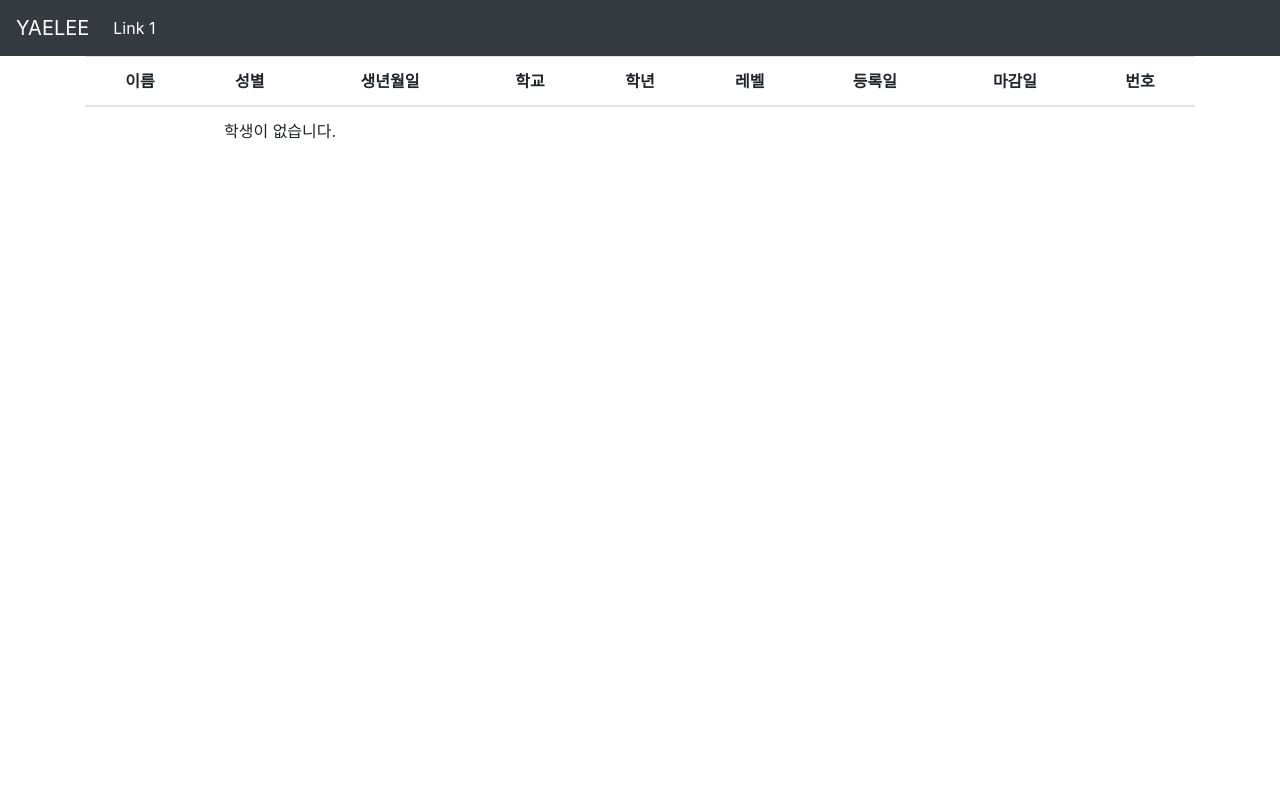
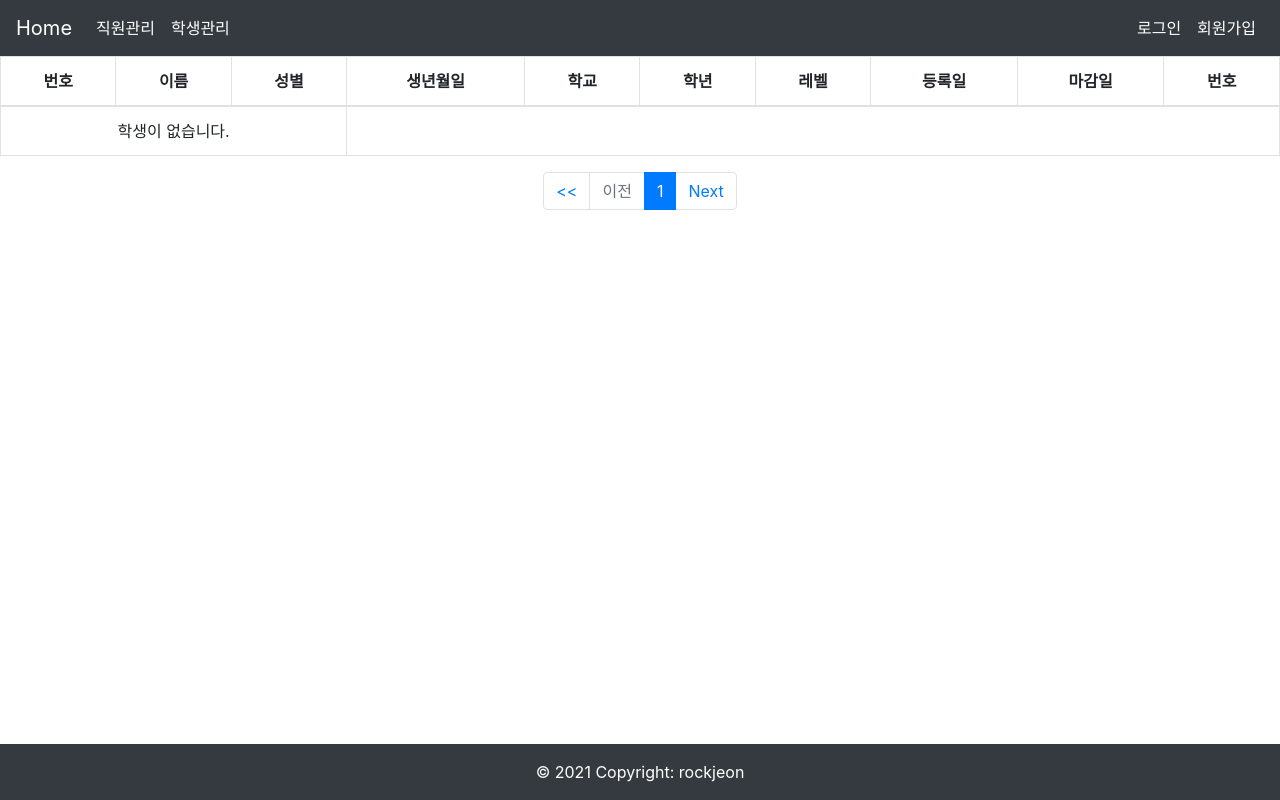
Before and after one commit to rockjeon/student_manage, a Django app: page /student/ in a window 1280 px wide. Run offline with Django 3.2, Linux system fonts and the light colour scheme; data that the repository does not hold is empty; some libraries are stand-ins or nearby versions.

Commit message:
로그인 구현완료

```diff
--- a/backoffice/settings.py
+++ b/backoffice/settings.py
@@ -128,3 +128,6 @@ STATICFILES_DIRS = [
 # https://docs.djangoproject.com/en/3.2/ref/settings/#default-auto-field
 
 DEFAULT_AUTO_FIELD = 'django.db.models.BigAutoField'
+
+LOGIN_REDIRECT_URL = '/'
+LOGOUT_REDIRECT_URL = '/'
--- a/backoffice/urls.py
+++ b/backoffice/urls.py
@@ -15,8 +15,15 @@ Including another URLconf
 """
 from django.contrib import admin
 from django.urls import path, include
+from student import views
+from django.contrib.auth import views as auth_views
 
 urlpatterns = [
     path('admin/', admin.site.urls),
+    path('', views.index, name='index'),
+    path('login/', auth_views.LoginView.as_view(template_name='login.html'), name='login'),
+    path('logout/', auth_views.LogoutView.as_view(), name='logout'),
+    path('signup/', views.signup, name='signup'),
     path('student/',include('student.urls')),
+
 ]
--- a/student/templates/base.html
+++ b/student/templates/base.html
@@ -5,23 +5,55 @@
 <head>
     <meta charset="UTF-8">
     <meta name="viewport" content="width=device-width, initial-scale=1.0">
+    <link rel="canonical" href="https://getbootstrap.com/docs/4.5/examples/sign-in/">
     <link rel="stylesheet" href="{% static 'bootstrap.min.css' %}">
+    <!-- <link rel="stylesheet" href="{% static 'signin.css' %}"> -->
     <title>backoffice</title>
 </head>
 
 <body>
     <nav class="navbar navbar-expand-sm bg-dark navbar-dark">
         <!-- 리스트 : 부트스트랩은 모바일 우선이라 화면이 작으면 아래로 쌓아서 내려온다 -->
-        <a class="navbar-brand" href="#">YAELEE</a>
-
+        <a class="navbar-brand" href="{% url 'index'%}">Home</a>
+        {% if user.is_authenticated %}
         <ul class="navbar-nav navbar-dark">
-            <li class="nav-item active"> <a class="nav-link" href="#">Link 1</a> </li>
+            <li class="nav-item active"> <a class="nav-link" href="">직원관리</a> </li>
+            <li class="nav-item active"> <a class="nav-link" href="{% url 'student:list'%}">학생관리</a> </li>
         </ul>
+        {%else%}
+        <ul class="navbar-nav navbar-dark">
+            <li class="nav-item active"> <a onclick="javascript:btn()"class="nav-link" href="">직원관리</a> </li>
+            <li class="nav-item active"> <a onclick="javascript:btn()" class="nav-link"
+                    href="">학생관리</a> </li>
+        </ul>
+        <script>
+            function btn() {
+                alert('로그인후 사용가능합니다.');
+            }
+        </script>
+        {%endif%}
+        {% if user.is_authenticated %}
+        <ul class="navbar-nav  ml-auto ">
+            <li class="nav-item active"> <a class="nav-link" href="{%url 'logout'%}">{{user.username}} (로그아웃)</a> </li>
+            <!-- <li class="nav-item active"> <a class="nav-link" >관리자: {{user.username}}</a> </li> -->
+        </ul>
+        {%else%}
+        <ul class="navbar-nav  ml-auto ">
+            <li class="nav-item active"> <a class="nav-link" href="{%url 'login'%}">로그인</a> </li>
+            <li class="nav-item active"> <a class="nav-link" href="{%url 'signup'%}">회원가입</a> </li>
+        </ul>
+        {%endif%}
     </nav>
-
-
     {%block content%}
     {%endblock%}
+    <footer class="text-center text-white fixed-bottom" style="background-color:#343a40;">
+
+        <!-- Copyright -->
+        <div class="footer-copyright text-center py-3">© 2021 Copyright: rockjeon
+        </div>
+        <!-- Copyright -->
+
+    </footer>
 </body>
 
 </html>
--- a/student/templates/student/student_list.html
+++ b/student/templates/student/student_list.html
@@ -1,9 +1,11 @@
 {%extends 'base.html' %}
+{%load student_filter %}
 {%block content%}
-<div class="container">
-    <table class="table table-hover">
+<div class="">
+    <table class="table table-bordered active">
         <thead class="text-center">
             <tr class="active">
+                <th>번호</th>
                 <th>이름</th>
                 <th>성별</th>
                 <th>생년월일</th>
@@ -19,6 +21,7 @@
             {%if student_list%}
             {% for student in student_list %}
             <tr>
+                <td> {{ student_list.paginator.count|sub:student_list.start_index|sub:forloop.counter0|add:1 }}</td>
                 <td><a href="{% url 'student:detail' student.id %}">{{student.name}}</a></td>
                 <td>{{student.gender}}</td>
                 <td>{{student.birth}}</td>
@@ -36,7 +39,51 @@
             </tr>
             {%endif%}
         </tbody>
+    </table>
+    <nav aria-label="Page navigation example">
+        <ul class="pagination justify-content-center">
+            <li class="page-item">
+                <a class="page-link" href="?page=1"
+                    aria-disabled="true"> << </a>
+            </li>
+            {%if student_list.has_previous%}
+            <li class="page-item">
+                <a class="page-link" href="?page={{student_list.previous_page_number}}"
+                    aria-disabled="true">이전</a>
+            </li>
+            {%else%}
+            <li class="page-item disabled">
+                <a class="page-link" tabindex='-1' aria-disabled="true">이전</a>
+            </li>
+            {%endif%}
 
-    </table>
+            {% for page_number in student_list.paginator.page_range %}
+            {% if page_number >= student_list.number|add:-3 and page_number <= student_list.number|add:3 %}
+                {%if page_number == student_list.number%}
+                    <li class="page-item active"><a class="page-link" href="?page={{page_number}}">{{page_number}}</a></li>
+                {%else%}
+                    <li class="page-item "><a class="page-link" href="?page={{page_number}}">{{page_number}}</a></li>
+                {%endif%}
+            {% endif %}
+            {% endfor %}
+
+            {%if student_list.has_next%}
+            <li class="page-item">
+                <a class="page-link" href="?page={{student_list.next_page_number}}">다음</a>
+            </li>
+            {%else%}
+            <li class="page-item">
+                <a class="page-link" href="#">Next</a>
+            </li>
+            {%endif%}
+            {%if student_list.has_next%}
+            <li class="page-item">
+                <a class="page-link" href="?page={{student_list.paginator.num_pages}}"
+                    aria-disabled="true"> >> </a>
+            </li>
+            {%endif%}
+        </ul>
+    </nav>
+
 </div>
 {%endblock%}
--- a/student/views.py
+++ b/student/views.py
@@ -1,11 +1,23 @@
 from .models import Student
 from django.shortcuts import render, get_object_or_404, redirect
+from django.core.paginator import Paginator
 
 # Create your views here
+def index(request):
+    return render(request, 'index.html')
+
+def signup(request):
+    return render(request, 'signup.html')
+
 def student_list(request):
-    student_list = Student.objects.all()
-    context = {'student_list': student_list}
+    page = request.GET.get('page', 1)
+    student_list = Student.objects.order_by('-create_date')
+    paginator = Paginator(student_list, 10)
+    page_obj = paginator.get_page(page)
+    context = {'student_list': page_obj}
     return render(request, 'student/student_list.html', context)
+
+
 
 def detail(request, student_id):
     student = get_object_or_404(Student, pk=student_id)
```
Also changed, not shown: student/templates/form_errors.html (added, +15 -0 lines), student/templates/index.html (added, +7 -0 lines), student/templates/login.html (added, +22 -0 lines), student/templatetags/student_filter.py (added, +7 -0 lines), student/templates/nav.html (deleted), student/templates/signup.html (added).
